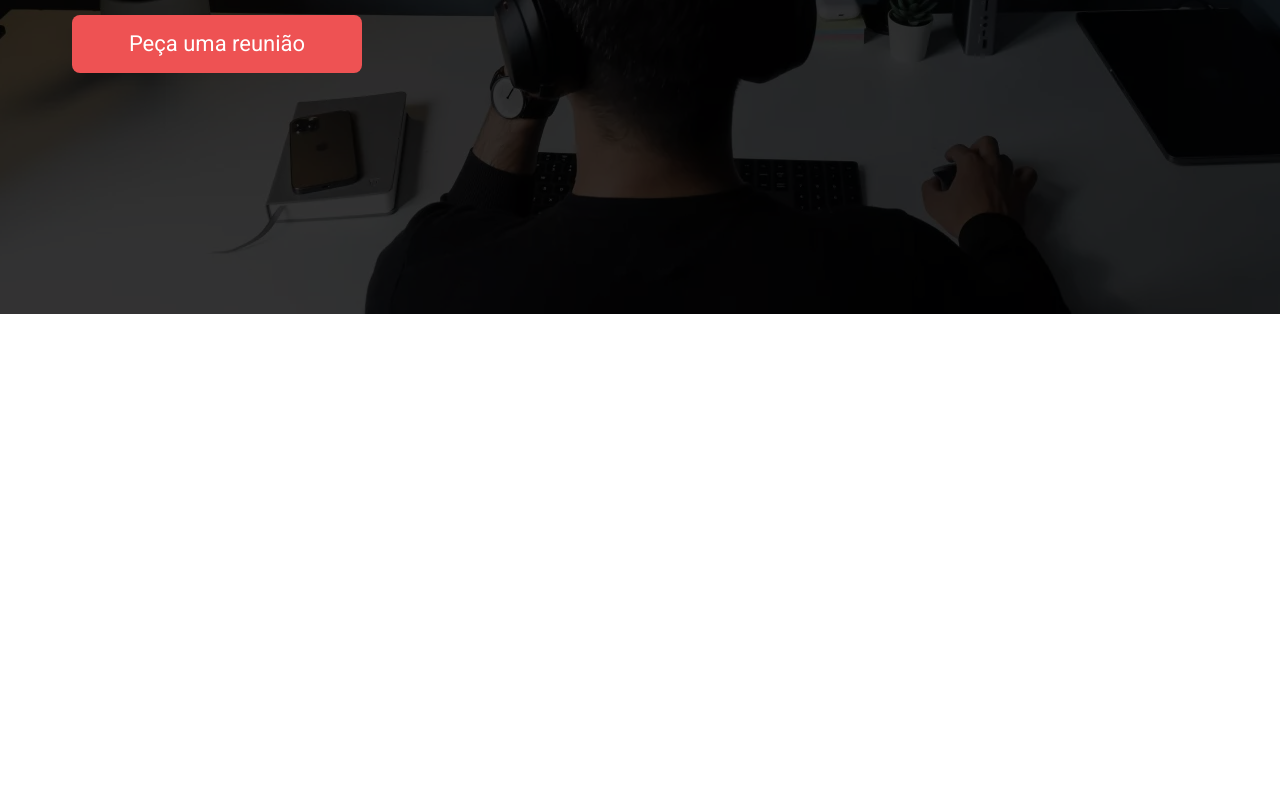
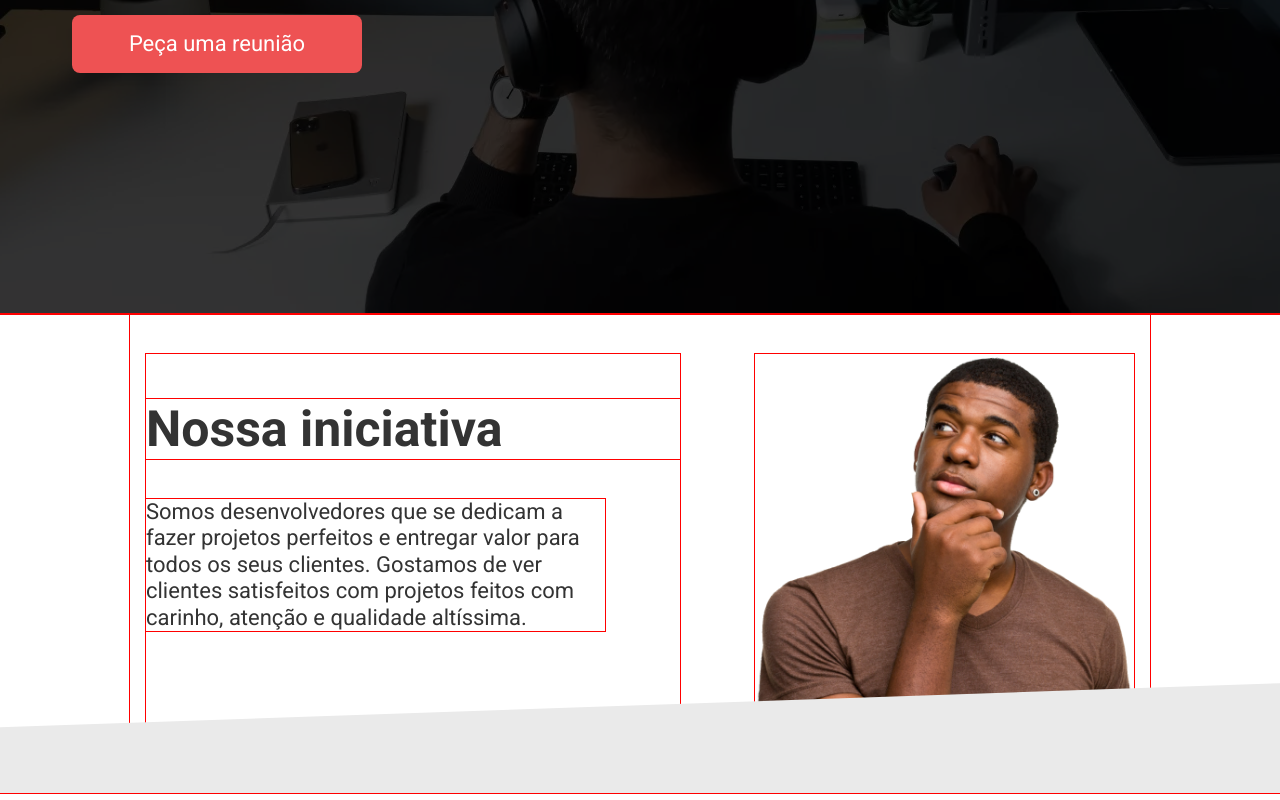
Before and after one commit to felipel7/challenge-react-meu_freela, a React (Vite) app: page / in a window 1280 px wide. Shown: the part 712-1512 px from the top of the page. Before the commit the page ends 1026 px from the top, so only its background shows below. Built offline with nearby package versions, Linux system fonts and the light colour scheme.

Commit message:
chore: created AboutUs component

```diff
--- /dev/null
+++ b/src/Components/AboutUs/index.tsx
@@ -0,0 +1,26 @@
+import styles from './styles.module.scss';
+import manThinking from '../../assets/images/thinking.webp';
+
+const AboutUs = () => {
+  return (
+    <section className={styles.aboutUsContainer}>
+      <div className={styles.aboutUsContent}>
+        <div>
+          <h2>Nossa iniciativa</h2>
+          <p>
+            Somos desenvolvedores que se dedicam a fazer projetos perfeitos e
+            entregar valor para todos os seus clientes. Gostamos de ver clientes
+            satisfeitos com projetos feitos com carinho, atenção e qualidade
+            altíssima.
+          </p>
+        </div>
+
+        <picture>
+          <img src={manThinking} alt='a man thinking' />
+        </picture>
+      </div>
+    </section>
+  );
+};
+
+export { AboutUs };
--- /dev/null
+++ b/src/Components/AboutUs/styles.module.scss
@@ -0,0 +1,62 @@
+@import '../../styles/global.scss';
+
+* {
+  outline: 1px solid red;
+}
+
+.aboutUsContainer {
+  position: relative;
+
+  &::after {
+    content: '';
+    position: absolute;
+    bottom: 0;
+    left: 0;
+
+    width: 100vw;
+    height: 11rem;
+    background: #eaeaea;
+    clip-path: polygon(0 40%, 100% 0, 100% 100%, 0% 100%);
+  }
+}
+
+.aboutUsContent {
+  display: flex;
+  flex-direction: column;
+  align-items: center;
+
+  padding: 4rem 1.6rem 0 1.6rem;
+  gap: 7.5rem;
+
+  margin: 0 auto;
+  max-width: 1020px;
+
+  @media screen and (min-width: 720px) {
+    flex-direction: row;
+    align-items: initial;
+  }
+
+  h2 {
+    margin: 4.5rem 0 4rem;
+    color: $color-text-dark;
+  }
+
+  p {
+    color: $color-text-dark;
+    max-width: 50rem;
+    margin-right: 7.5rem;
+  }
+
+  > picture {
+    display: block;
+    max-width: 41rem;
+    max-height: 46.6rem;
+
+    > img {
+      object-fit: scale-down;
+
+      width: 100%;
+      height: 100%;
+    }
+  }
+}
--- a/src/Components/Header/index.tsx
+++ b/src/Components/Header/index.tsx
@@ -1,6 +1,6 @@
 import { FaLinkedinIn, FaInstagram, FaTwitter } from 'react-icons/fa';
 
-import styles from './header.module.scss';
+import styles from './styles.module.scss';
 
 const Header = () => {
   return (
--- a/src/Components/Hero/index.tsx
+++ b/src/Components/Hero/index.tsx
@@ -1,10 +1,10 @@
-import styles from './hero.module.scss';
+import styles from './styles.module.scss';
 import hero from '../../assets/images/hero.webp';
 
 const Hero = () => {
   return (
     <section className={styles.heroContainer}>
-      <img src={hero} alt='' />
+      <img src={hero} alt='a man coding in the background' />
       <div className={styles.heroHeading}>
         <p>Desenvolvedores prontos para ação</p>
         <h1>Seu projeto pronto na velocidade da luz</h1>
--- a/src/Pages/Home/index.tsx
+++ b/src/Pages/Home/index.tsx
@@ -1,9 +1,11 @@
+import { AboutUs } from '../../Components/AboutUs';
 import { Hero } from '../../Components/Hero';
 
 const Home = () => {
   return (
     <main>
       <Hero />
+      <AboutUs />
     </main>
   );
 };
--- a/src/styles/global.scss
+++ b/src/styles/global.scss
@@ -1,5 +1,5 @@
-$text-color-light: #fff;
-$text-color-dark: #333;
+$color-text-light: #fff;
+$color-text-dark: #333;
 $color-accent: #ee5253;
 
 // Soft reset
@@ -17,27 +17,19 @@ html {
 body,
 button,
 input {
-  color: $text-color-dark;
+  color: $color-text-dark;
   font-family: 'Roboto', sans-serif;
   -webkit-font-smoothing: antialiased;
   -moz-osx-font-smoothing: grayscale;
 
   font-size: 2.2rem;
   line-height: 1.2;
-
-  @media screen and (max-width: 720px) {
-    font-size: 1.5rem; //15px
-  }
-
-  @media screen and (max-width: 1080px) {
-    font-size: 1.4rem; //14px
-  }
 }
 
 h1,
 h2,
 h3 {
-  color: $text-color-light;
+  color: $color-text-light;
   font-size: 8rem;
   font-weight: bold;
 }
@@ -47,14 +39,14 @@ h2 {
 }
 
 p {
-  color: $text-color-light;
+  color: $color-text-light;
 }
 
 // Buttons
 button {
   border-radius: 8px;
   border: none;
-  color: $text-color-light;
+  color: $color-text-light;
   cursor: pointer;
   line-height: 1.2;
   outline: none;
@@ -67,6 +59,6 @@ button {
 
 // Links
 a {
-  color: $text-color-light;
+  color: $color-text-light;
   text-decoration: none;
 }
```
Also changed, not shown: src/Components/Header/styles.module.scss (renamed from src/Components/Header/header.module.scss), src/Components/Hero/styles.module.scss (renamed from src/Components/Hero/hero.module.scss), src/assets/images/thinking.webp (added).
